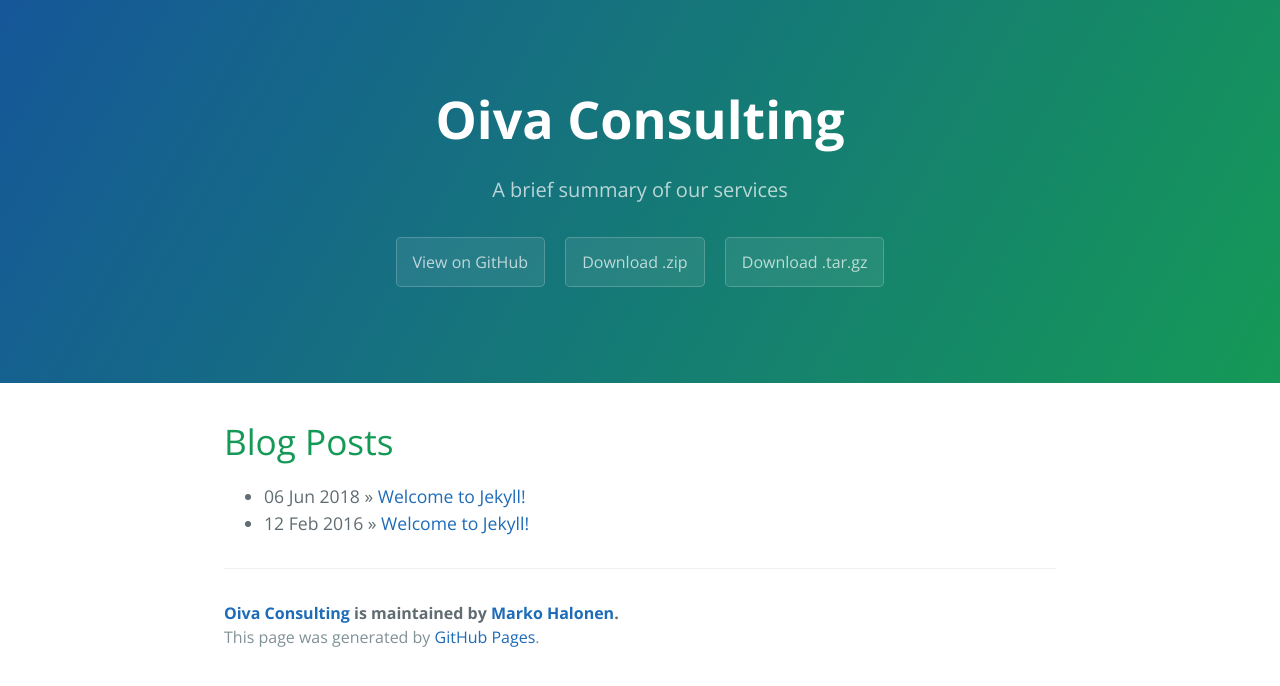
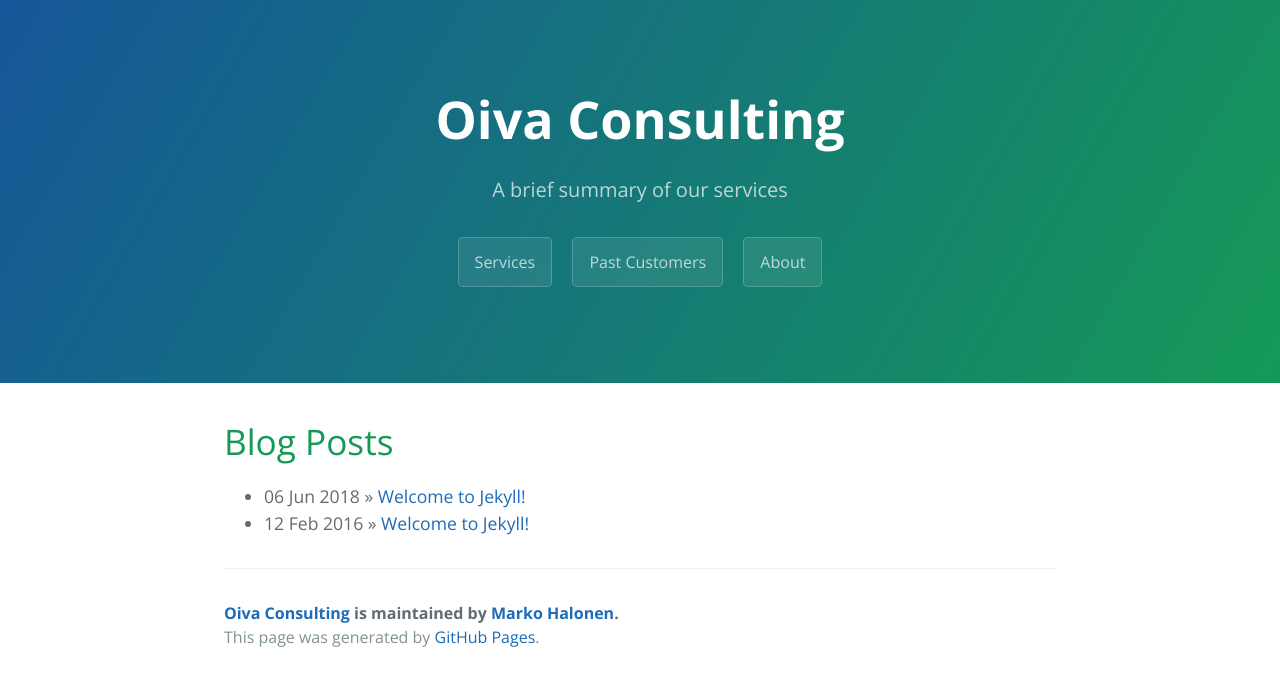
Before and after one commit to sisyfos123/sisyfos123.github.io, a Jekyll site: the page built from index.html, in a window 1280 px wide. Shown: the top 686 px of the page. Built offline with Jekyll 4.4.1, drawn with Linux system fonts in a browser that asks for light colours; the list of posts is cut into pages by our own code.

Commit message:
Update page-header.html

```diff
--- a/_includes/page-header.html
+++ b/_includes/page-header.html
@@ -1,7 +1,7 @@
 <section class="page-header">
   <h1 class="project-name">{{ site.title }}</h1>
   <h2 class="project-tagline">{{ site.tagline }}</h2>
-  <a href="#" class="btn">View on GitHub</a>
-  <a href="#" class="btn">Download .zip</a>
-  <a href="#" class="btn">Download .tar.gz</a>
+  <a href="#" class="btn">Services</a>
+  <a href="#" class="btn">Past Customers</a>
+  <a href="#" class="btn">About</a>
 </section>
```
